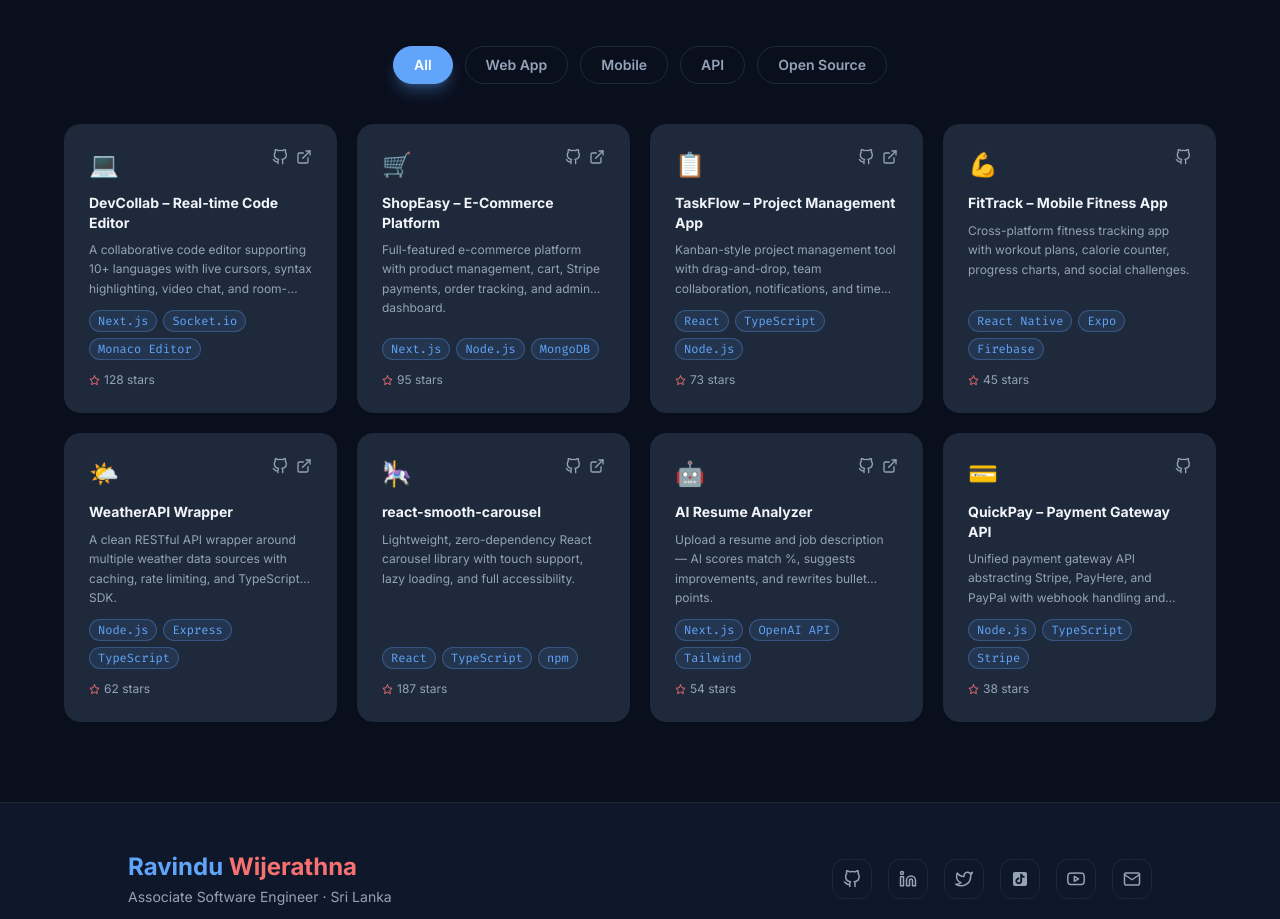
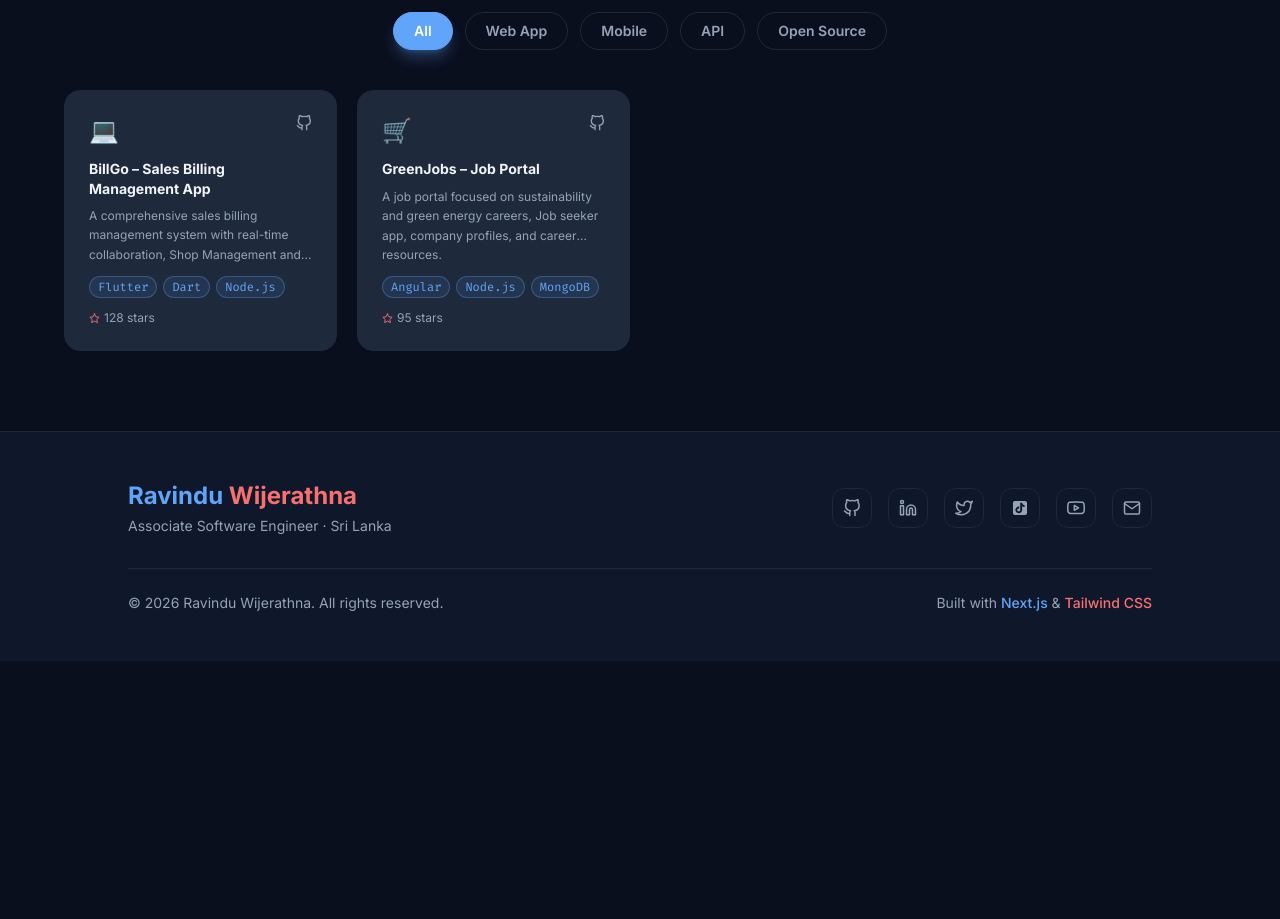
Before and after one commit to Ravinduvinoj/portfolio, a Next.js app: page /projects in a window 1280 px wide. Shown: the part 700-1619 px from the top of the page. After the commit the page ends 1361 px from the top, so only its background shows below. Built offline with nearby package versions, Linux system fonts and the light colour scheme.

Commit message:
feat: update project listings; replace existing projects with new entries and remove outdated ones

```diff
--- a/app/projects/page.tsx
+++ b/app/projects/page.tsx
@@ -7,101 +7,101 @@ const filters = ["All", "Web App", "Mobile", "API", "Open Source"];
 
 const projects = [
   {
-    title: "DevCollab – Real-time Code Editor",
-    description: "A collaborative code editor supporting 10+ languages with live cursors, syntax highlighting, video chat, and room-based sessions.",
-    tags: ["Next.js", "Socket.io", "Monaco Editor", "WebRTC", "Redis", "Docker"],
+    title: "BillGo – Sales Billing Management App",
+    description: "A comprehensive sales billing management system with real-time collaboration, Shop Management and multi-channel invoicing.",
+    tags: ["Flutter", "Dart", "Node.js", "MongoDB"],
     category: "Web App",
     featured: true,
-    github: "https://github.com/ravinduvinoj/devcollab",
-    live: "https://devcollab.vercel.app",
+    github: "",
+    live: "",
     emoji: "💻",
     gradient: "from-blue-500/20 to-purple-500/20",
     stars: 128,
   },
   {
-    title: "ShopEasy – E-Commerce Platform",
-    description: "Full-featured e-commerce platform with product management, cart, Stripe payments, order tracking, and admin dashboard.",
-    tags: ["Next.js", "Node.js", "MongoDB", "Stripe", "Tailwind", "JWT"],
+    title: "GreenJobs – Job Portal",
+    description: "A job portal focused on sustainability and green energy careers, Job seeker app, company profiles, and career resources.",
+    tags: ["Angular", "Node.js", "MongoDB", "Typescript", "Tailwind", "Flutter", "Dart"],
     category: "Web App",
     featured: true,
-    github: "https://github.com/ravinduvinoj/shopeasy",
-    live: "https://shopeasy-demo.vercel.app",
+    github: "",
+    live: "",
     emoji: "🛒",
     gradient: "from-green-500/20 to-teal-500/20",
     stars: 95,
   },
-  {
-    title: "TaskFlow – Project Management App",
-    description: "Kanban-style project management tool with drag-and-drop, team collaboration, notifications, and time tracking.",
-    tags: ["React", "TypeScript", "Node.js", "PostgreSQL", "Socket.io"],
-    category: "Web App",
-    featured: true,
-    github: "https://github.com/ravinduvinoj/taskflow",
-    live: "https://taskflow-app.vercel.app",
-    emoji: "📋",
-    gradient: "from-orange-500/20 to-red-500/20",
-    stars: 73,
-  },
-  {
-    title: "FitTrack – Mobile Fitness App",
-    description: "Cross-platform fitness tracking app with workout plans, calorie counter, progress charts, and social challenges.",
-    tags: ["React Native", "Expo", "Firebase", "Redux", "Chart.js"],
-    category: "Mobile",
-    featured: false,
-    github: "https://github.com/ravinduvinoj/fittrack",
-    live: null,
-    emoji: "💪",
-    gradient: "from-pink-500/20 to-rose-500/20",
-    stars: 45,
-  },
-  {
-    title: "WeatherAPI Wrapper",
-    description: "A clean RESTful API wrapper around multiple weather data sources with caching, rate limiting, and TypeScript SDK.",
-    tags: ["Node.js", "Express", "TypeScript", "Redis", "OpenAPI"],
-    category: "API",
-    featured: false,
-    github: "https://github.com/ravinduvinoj/weather-api",
-    live: "https://weather-api-docs.vercel.app",
-    emoji: "🌤️",
-    gradient: "from-sky-500/20 to-blue-500/20",
-    stars: 62,
-  },
-  {
-    title: "react-smooth-carousel",
-    description: "Lightweight, zero-dependency React carousel library with touch support, lazy loading, and full accessibility.",
-    tags: ["React", "TypeScript", "npm", "Jest", "Rollup"],
-    category: "Open Source",
-    featured: false,
-    github: "https://github.com/ravinduvinoj/react-smooth-carousel",
-    live: "https://www.npmjs.com/package/react-smooth-carousel",
-    emoji: "🎠",
-    gradient: "from-violet-500/20 to-indigo-500/20",
-    stars: 187,
-  },
-  {
-    title: "AI Resume Analyzer",
-    description: "Upload a resume and job description — AI scores match %, suggests improvements, and rewrites bullet points.",
-    tags: ["Next.js", "OpenAI API", "Tailwind", "pdf-parse", "Vercel AI SDK"],
-    category: "Web App",
-    featured: false,
-    github: "https://github.com/ravinduvinoj/ai-resume",
-    live: "https://ai-resume-lk.vercel.app",
-    emoji: "🤖",
-    gradient: "from-amber-500/20 to-orange-500/20",
-    stars: 54,
-  },
-  {
-    title: "QuickPay – Payment Gateway API",
-    description: "Unified payment gateway API abstracting Stripe, PayHere, and PayPal with webhook handling and transaction logs.",
-    tags: ["Node.js", "TypeScript", "Stripe", "PostgreSQL", "Docker"],
-    category: "API",
-    featured: false,
-    github: "https://github.com/ravinduvinoj/quickpay",
-    live: null,
-    emoji: "💳",
-    gradient: "from-emerald-500/20 to-green-500/20",
-    stars: 38,
-  },
+  // {
+  //   title: "TaskFlow – Project Management App",
+  //   description: "Kanban-style project management tool with drag-and-drop, team collaboration, notifications, and time tracking.",
+  //   tags: ["React", "TypeScript", "Node.js", "PostgreSQL", "Socket.io"],
+  //   category: "Web App",
+  //   featured: false,
+  //   github: "https://github.com/ravinduvinoj/taskflow",
+  //   live: "https://taskflow-app.vercel.app",
+  //   emoji: "📋",
+  //   gradient: "from-orange-500/20 to-red-500/20",
+  //   stars: 73,
+  // },
+  // {
+  //   title: "FitTrack – Mobile Fitness App",
+  //   description: "Cross-platform fitness tracking app with workout plans, calorie counter, progress charts, and social challenges.",
+  //   tags: ["React Native", "Expo", "Firebase", "Redux", "Chart.js"],
+  //   category: "Mobile",
+  //   featured: false,
+  //   github: "https://github.com/ravinduvinoj/fittrack",
+  //   live: null,
+  //   emoji: "💪",
+  //   gradient: "from-pink-500/20 to-rose-500/20",
+  //   stars: 45,
+  // },
+  // {
+  //   title: "WeatherAPI Wrapper",
+  //   description: "A clean RESTful API wrapper around multiple weather data sources with caching, rate limiting, and TypeScript SDK.",
+  //   tags: ["Node.js", "Express", "TypeScript", "Redis", "OpenAPI"],
+  //   category: "API",
+  //   featured: false,
+  //   github: "https://github.com/ravinduvinoj/weather-api",
+  //   live: "https://weather-api-docs.vercel.app",
+  //   emoji: "🌤️",
+  //   gradient: "from-sky-500/20 to-blue-500/20",
+  //   stars: 62,
+  // },
+  // {
+  //   title: "react-smooth-carousel",
+  //   description: "Lightweight, zero-dependency React carousel library with touch support, lazy loading, and full accessibility.",
+  //   tags: ["React", "TypeScript", "npm", "Jest", "Rollup"],
+  //   category: "Open Source",
+  //   featured: false,
+  //   github: "https://github.com/ravinduvinoj/react-smooth-carousel",
+  //   live: "https://www.npmjs.com/package/react-smooth-carousel",
+  //   emoji: "🎠",
+  //   gradient: "from-violet-500/20 to-indigo-500/20",
+  //   stars: 187,
+  // },
+  // {
+  //   title: "AI Resume Analyzer",
+  //   description: "Upload a resume and job description — AI scores match %, suggests improvements, and rewrites bullet points.",
+  //   tags: ["Next.js", "OpenAI API", "Tailwind", "pdf-parse", "Vercel AI SDK"],
+  //   category: "Web App",
+  //   featured: false,
+  //   github: "https://github.com/ravinduvinoj/ai-resume",
+  //   live: "https://ai-resume-lk.vercel.app",
+  //   emoji: "🤖",
+  //   gradient: "from-amber-500/20 to-orange-500/20",
+  //   stars: 54,
+  // },
+  // {
+  //   title: "QuickPay – Payment Gateway API",
+  //   description: "Unified payment gateway API abstracting Stripe, PayHere, and PayPal with webhook handling and transaction logs.",
+  //   tags: ["Node.js", "TypeScript", "Stripe", "PostgreSQL", "Docker"],
+  //   category: "API",
+  //   featured: false,
+  //   github: "https://github.com/ravinduvinoj/quickpay",
+  //   live: null,
+  //   emoji: "💳",
+  //   gradient: "from-emerald-500/20 to-green-500/20",
+  //   stars: 38,
+  // },
 ];
 
 export default function Projects() {
```
